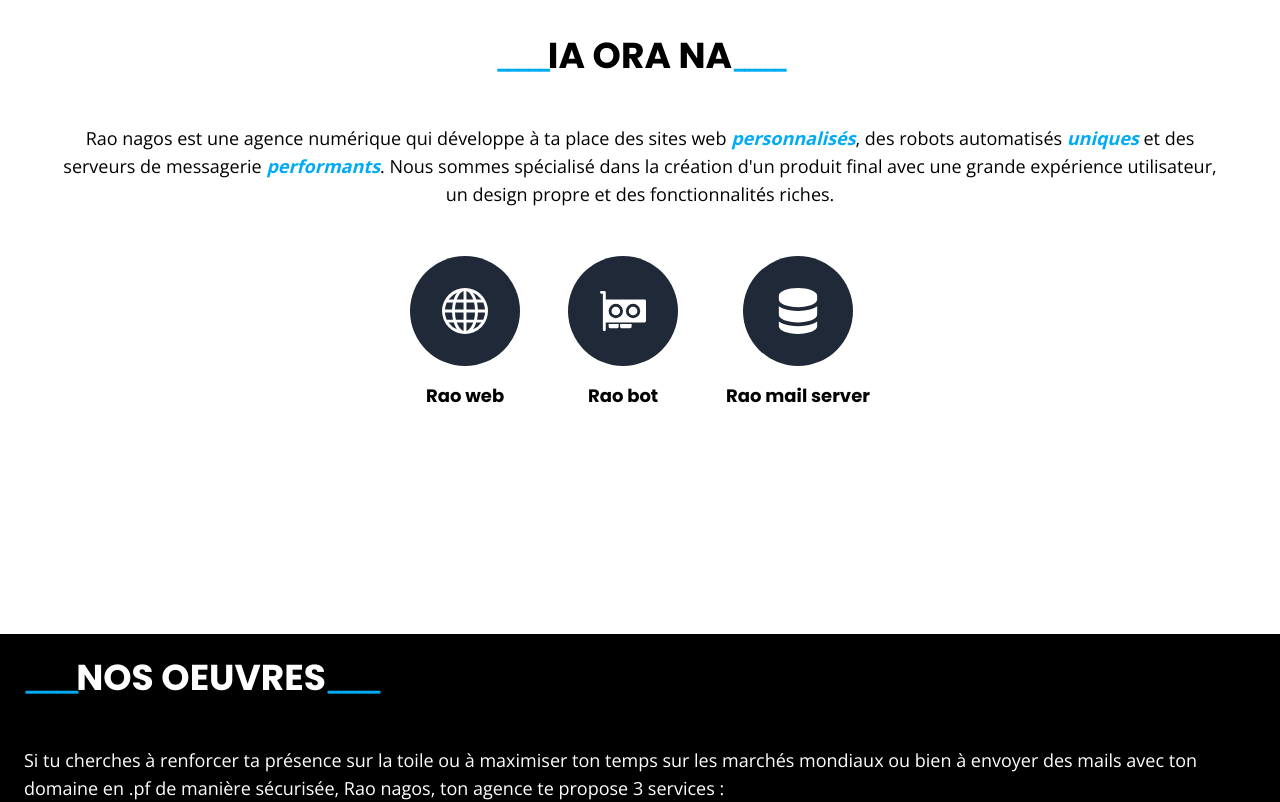
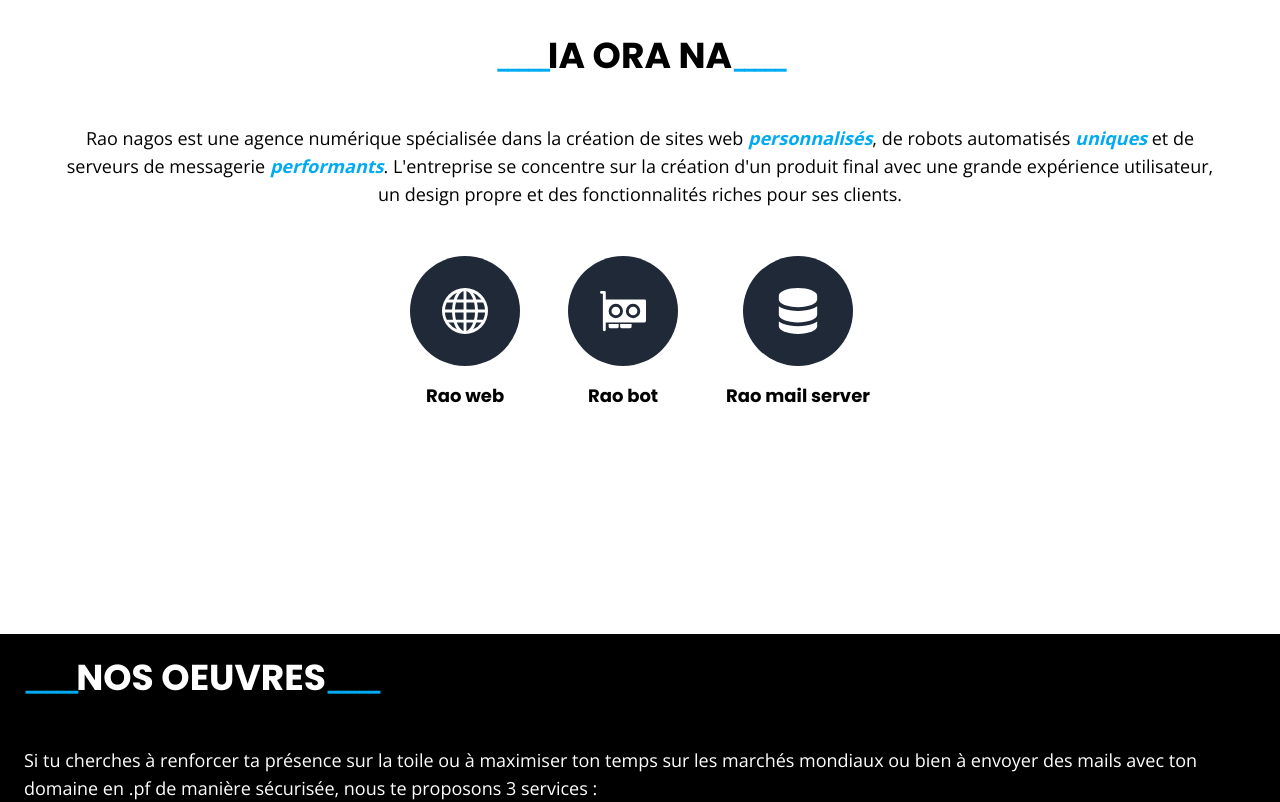
Before and after one commit to tetuaoro/raonagos, a Next.js app: page / in a window 1280 px wide. Shown: the part 860-1662 px from the top of the page. Built offline with nearby package versions, Linux system fonts and the light colour scheme.

Commit message:
feat: updated to next@13
* used next/lagacy/image, fixed orthographe, updated description, added legals mentions

```diff
--- a/package.json
+++ b/package.json
@@ -10,7 +10,7 @@
     "postbuild": "next-sitemap"
   },
   "dependencies": {
-    "next": "12.2.3",
+    "next": "13.0.6",
     "nodemailer": "^6.7.8",
     "react": "18.2.0",
     "react-dom": "18.2.0",
--- a/src/components/details.tsx
+++ b/src/components/details.tsx
@@ -8,7 +8,7 @@ export default function Component() {
         </div>
         <div className="observer">
           <h3 className="text-4xl font-bold">2+</h3>
-          <span className="text-xl">Server de messagerie installé</span>
+          <span className="text-xl">Serveur de messagerie installé</span>
         </div>
         <div className="observer">
           <h3 className="text-4xl font-bold">4+</h3>
--- a/src/components/footer.tsx
+++ b/src/components/footer.tsx
@@ -47,7 +47,7 @@ export default function Header() {
                 <path d="M.05 3.555A2 2 0 0 1 2 2h12a2 2 0 0 1 1.95 1.555L8 8.414.05 3.555ZM0 4.697v7.104l5.803-3.558L0 4.697ZM6.761 8.83l-6.57 4.027A2 2 0 0 0 2 14h12a2 2 0 0 0 1.808-1.144l-6.57-4.027L8 9.586l-1.239-.757Zm3.436-.586L16 11.801V4.697l-5.803 3.546Z" />
               </svg>
               <span className="ml-2">
-                <a href="mailto:contact@rao-nagos.pf">contact@rao-nagos.pf</a>
+                <a href="mailto:contact@rao-nagos.pf?subject=renseignement">contact@rao-nagos.pf</a>
               </span>
             </div>
           </div>
@@ -63,16 +63,18 @@ export default function Header() {
               </svg>
               <span className="ml-2">raonagos</span>
             </a>
-           {/*  <a href="https://www.twitter.com/raonagos" className="flex items-center" target="_blank" rel="noreferrer">
-              <svg xmlns="http://www.w3.org/2000/svg" width="20" height="20" fill="currentColor" className="bi bi-twitter" viewBox="0 0 16 16">
-                <path d="M5.026 15c6.038 0 9.341-5.003 9.341-9.334 0-.14 0-.282-.006-.422A6.685 6.685 0 0 0 16 3.542a6.658 6.658 0 0 1-1.889.518 3.301 3.301 0 0 0 1.447-1.817 6.533 6.533 0 0 1-2.087.793A3.286 3.286 0 0 0 7.875 6.03a9.325 9.325 0 0 1-6.767-3.429 3.289 3.289 0 0 0 1.018 4.382A3.323 3.323 0 0 1 .64 6.575v.045a3.288 3.288 0 0 0 2.632 3.218 3.203 3.203 0 0 1-.865.115 3.23 3.23 0 0 1-.614-.057 3.283 3.283 0 0 0 3.067 2.277A6.588 6.588 0 0 1 .78 13.58a6.32 6.32 0 0 1-.78-.045A9.344 9.344 0 0 0 5.026 15z" />
-              </svg>
-              <span className="ml-2">raonagos</span>
-            </a> */}
           </div>
         </div>
       </div>
-      <div className="text-center text-sm mt-12">© 2020 - 2022 {sitename} - Agence digitale</div>
+      <div className="flex flex-col justify-center lg:flex-row gap-x-6 gap-y-2 text-sm mt-12">
+        <p>© 2020 - 2022 {sitename} - Agence digitale</p>
+        <p>
+          <a href="#">Mentions légales</a>
+        </p>
+        <p>
+          <a href="#">Politiques de confidentialité</a>
+        </p>
+      </div>
     </footer>
   )
 }
--- a/src/components/header.tsx
+++ b/src/components/header.tsx
@@ -1,6 +1,6 @@
 import { useState } from "react"
 import { useParallax } from "react-scroll-parallax"
-import Image from "next/image"
+import Image from "next/legacy/image"
 import { sitename } from "@libs/app"
 
 import hero from "@images/hero_bg.webp"
--- a/src/components/whatwedo.tsx
+++ b/src/components/whatwedo.tsx
@@ -1,4 +1,4 @@
-import Image from "next/image"
+import Image from "next/legacy/image"
 
 import w1 from "@images/w-1.webp"
 import w2 from "@images/w-2.webp"
@@ -10,7 +10,7 @@ export default function Component() {
     <section id="whatwedo" className="relative z-10 bg-black text-white full-bleed p-3 md:p-6 py-12">
       <div className="flex flex-col items-center lg:block mb-4">
         <h2 className="observer">Nos oeuvres</h2>
-        <p>{`Si tu cherches à renforcer ta présence sur la toile ou à maximiser ton temps sur les marchés mondiaux ou bien à envoyer des mails avec ton domaine en .pf de manière sécurisée, ${sitename}, ton agence te propose 3 services :`}</p>
+        <p>{`Si tu cherches à renforcer ta présence sur la toile ou à maximiser ton temps sur les marchés mondiaux ou bien à envoyer des mails avec ton domaine en .pf de manière sécurisée, nous te proposons 3 services :`}</p>
       </div>
       <div className="work-items">
         <div className="flex flex-col">
--- a/src/components/whoweare.tsx
+++ b/src/components/whoweare.tsx
@@ -6,19 +6,19 @@ export default function Component() {
       <div className="presentation">
         <h2 className="observer">IA ORA NA</h2>
         <p className="md:text-center">
-          {`${sitename} est une agence numérique qui développe à ta place des sites web `}
+          {`${sitename} est une agence numérique spécialisée dans la création de sites web `}
           <strong>
             <i>personnalisés</i>
           </strong>
-          {", des robots automatisés "}
+          {", de robots automatisés "}
           <strong>
             <i>uniques</i>
           </strong>
-          {" et des serveurs de messagerie "}
+          {" et de serveurs de messagerie "}
           <strong>
             <i>performants</i>
           </strong>
-          {". Nous sommes spécialisé dans la création d'un produit final avec une grande expérience utilisateur, un design propre et des fonctionnalités riches."}
+          {". L'entreprise se concentre sur la création d'un produit final avec une grande expérience utilisateur, un design propre et des fonctionnalités riches pour ses clients."}
         </p>
       </div>
       <div className="service-items">
--- a/src/libs/app.ts
+++ b/src/libs/app.ts
@@ -4,5 +4,5 @@ export const fbAppId = "100085434258230"
 export const pwaId = "pf.rao-nagos.www"
 export const telephone = "+68987323795"
 export const description =
-  "Rao nagos est une agence numérique qui créée à ta place des sites web personnalisés, des robots automatisés uniques et des serveurs de messagerie performants. On est spécialisé dans la création d'un produit final avec une grande expérience utilisateur, un design propre et des fonctionnalités riches."
+  "Rao Nagos est une agence numérique spécialisée dans la création de sites web personnalisés, de robots automatisés uniques et de serveurs de messagerie performants. L'entreprise se concentre sur la création d'un produit final avec une grande expérience utilisateur, un design propre et des fonctionnalités riches pour ses clients."
 export const sameAs = ["https://www.facebook.com/raonagos", "https://www.twitter.com/raonagos"] // 100085434258230
```
Also changed, not shown: 2 other files (tests, documents, lock files or other folders).
